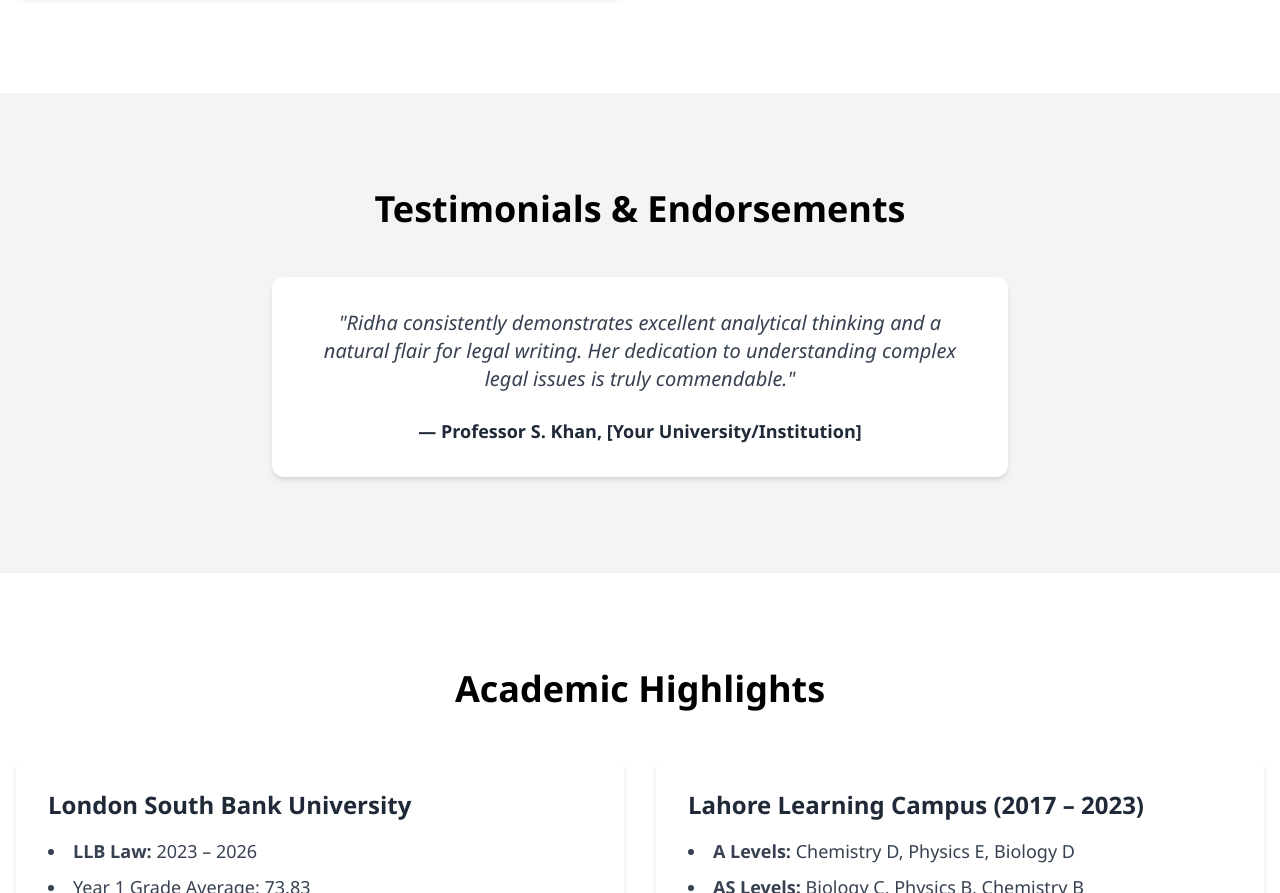
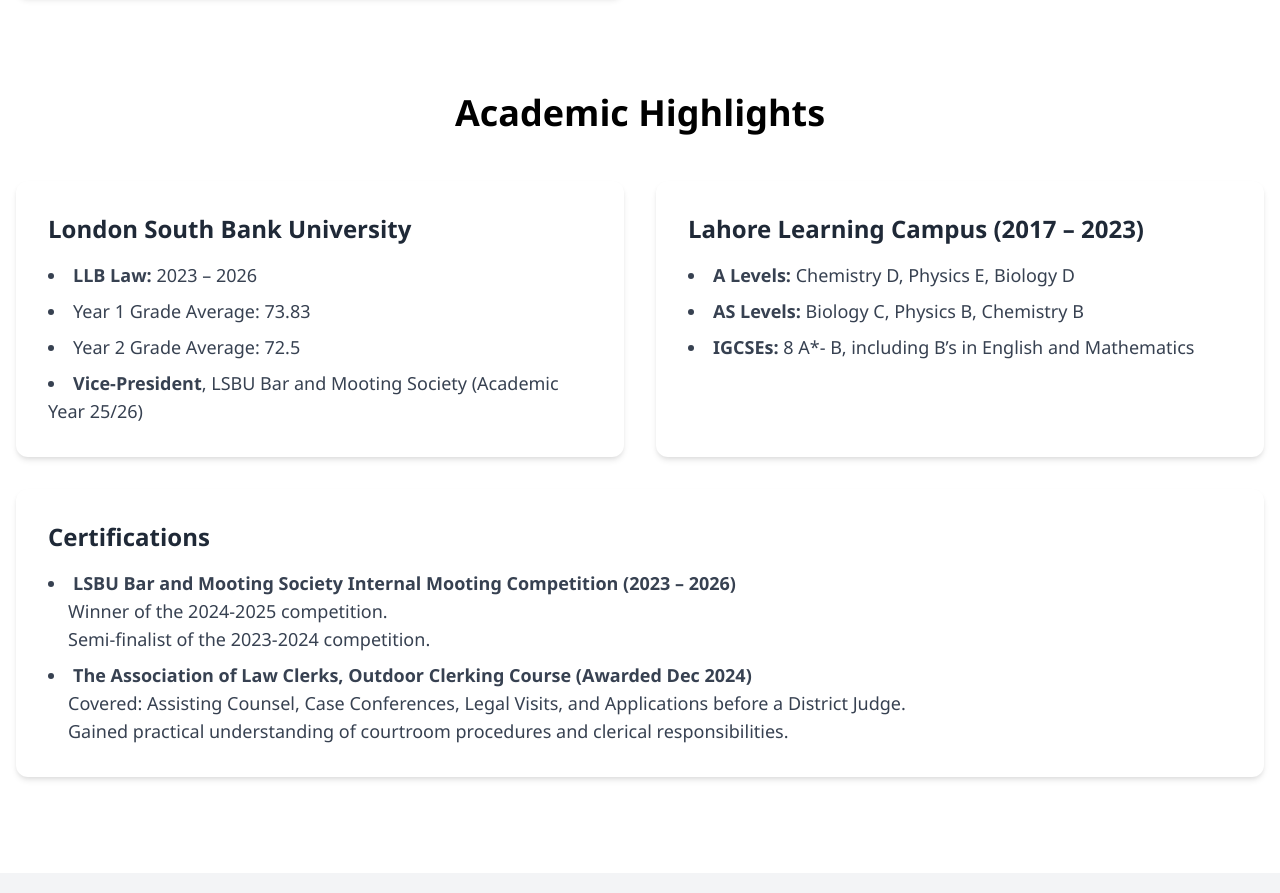
Before and after one commit to Ridha73/ridhas-portfolio, a plain HTML site: page index.html in a window 1280 px wide. Shown: the part 1407-2300 px from the top of the page. Drawn offline with nearby package versions, Linux system fonts and the light colour scheme.

Commit message:
Update index.html

```diff
--- a/index.html
+++ b/index.html
@@ -237,22 +237,7 @@
                 </div>
             </div>
         </div>
-    </section>
 
-    <!-- Testimonials Section -->
-    <section id="testimonials" class="py-16 md:py-24 bg-gray-100">
-        <div class="container mx-auto px-4 text-center max-w-3xl">
-            <h2 class="text-3xl md:text-4xl font-bold section-header mb-12">Testimonials & Endorsements</h2>
-            <div class="card">
-                <p class="text-xl italic text-gray-700 mb-6">
-                    "Ridha consistently demonstrates excellent analytical thinking and a natural flair for legal
-                    writing. Her dedication to understanding complex legal issues is truly commendable."
-                </p>
-                <p class="text-lg font-semibold text-gray-800">— Professor S. Khan, [Your University/Institution]</p>
-            </div>
-            <!-- You can add more testimonials here by duplicating the 'card' div -->
-        </div>
-    </section>
 
     <!-- Academic Highlights Section -->
     <section id="academics" class="py-16 md:py-24 bg-white">
```
